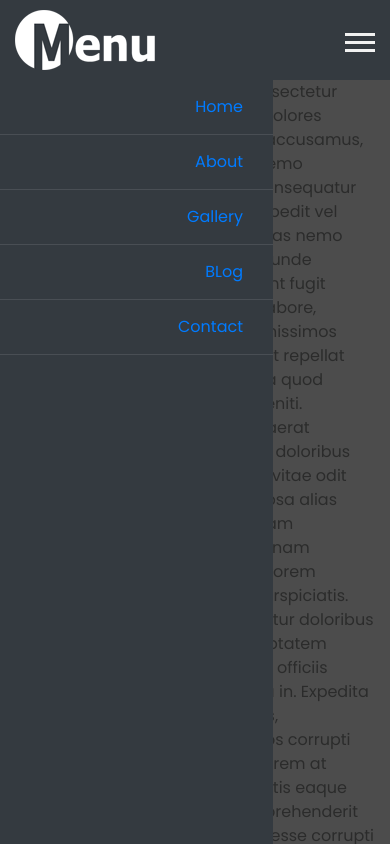
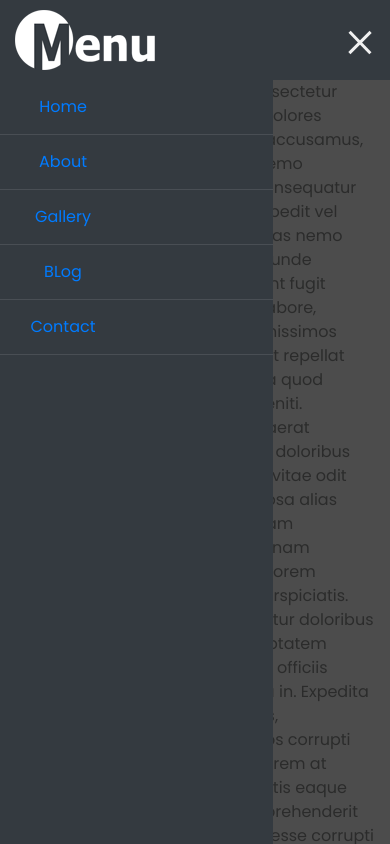
Before and after one commit to mhsajjadhossain/custom-menu, a plain HTML site: page index.html in a window 390 px wide. Both pictures are taken after a click on the button 360 px from the left and 28 px from the top of the page. Shown: the top 844 px of the page. Drawn offline with nearby package versions, Linux system fonts and the light colour scheme.

Commit message:
Kanu Menu V1 final

```diff
--- a/css/responsive.css
+++ b/css/responsive.css
@@ -15,9 +15,15 @@
     .expent-md .container {
         position: relative;
     }
+
+    .expent-md .nav-menu {
+        text-align: center;
+    }
+
     .expent-md .menu-item {
         display: block;
     }
+
     .expent-md .toggler-button button {
         display: inline-block;
         position: absolute;
@@ -25,7 +31,8 @@
         top: 0;
         cursor: pointer;
     }
-    .toggler-button button span{
+
+    .toggler-button button span {
         position: relative;
         transform: rotate(0);
         -webkit-transform: rotate(0);
@@ -38,16 +45,21 @@
         -ms-transition: all .3s linear;
         -o-transition: all .3s linear;
         opacity: 1;
-}
-    .toggler-button button.active span:nth-of-type(1){
+    }
+
+    .toggler-button button.active span:nth-of-type(1) {
         -webkit-transform: rotate(46deg);
         transform: rotate(46deg);
         top: 8px;
+        -moz-transform: rotate(46deg);
+        -ms-transform: rotate(46deg);
+        -o-transform: rotate(46deg);
+    }
 
-}
-    .toggler-button button.active span:nth-of-type(2){
+    .toggler-button button.active span:nth-of-type(2) {
         opacity: 0;
     }
+
     .toggler-button button.active span:nth-of-type(3) {
         transform: rotate(135deg);
         top: -8px;
@@ -55,7 +67,8 @@
         -moz-transform: rotate(135deg);
         -ms-transform: rotate(135deg);
         -o-transform: rotate(135deg);
-}
+    }
+
     .expent-md .menu-item a {
         padding: 15px 0;
         border-bottom: 1px solid rgba(255, 255, 255, 0.1);
@@ -75,8 +88,9 @@
         -moz-transition: all .5s linear;
         -ms-transition: all .5s linear;
         -o-transition: all .5s linear;
-}
-    .expent-md .active.nav-menu{
+    }
+
+    .expent-md .active.nav-menu {
         left: -30%;
         height: 100vh;
 
@@ -89,9 +103,15 @@
     .expent-md .container {
         position: relative;
     }
+
+    .expent-md .nav-menu {
+        text-align: center;
+    }
+
     .expent-md .menu-item {
         display: block;
     }
+
     .expent-md .toggler-button button {
         display: inline-block;
         position: absolute;
@@ -99,6 +119,44 @@
         top: 0;
         cursor: pointer;
     }
+
+    .toggler-button button span {
+        position: relative;
+        transform: rotate(0);
+        -webkit-transform: rotate(0);
+        -moz-transform: rotate(0);
+        -ms-transform: rotate(0);
+        -o-transform: rotate(0);
+        transition: all .3s linear;
+        -webkit-transition: all .3s linear;
+        -moz-transition: all .3s linear;
+        -ms-transition: all .3s linear;
+        -o-transition: all .3s linear;
+        opacity: 1;
+    }
+
+    .toggler-button button.active span:nth-of-type(1) {
+        -webkit-transform: rotate(46deg);
+        transform: rotate(46deg);
+        top: 8px;
+        -moz-transform: rotate(46deg);
+        -ms-transform: rotate(46deg);
+        -o-transform: rotate(46deg);
+    }
+
+    .toggler-button button.active span:nth-of-type(2) {
+        opacity: 0;
+    }
+
+    .toggler-button button.active span:nth-of-type(3) {
+        transform: rotate(135deg);
+        top: -8px;
+        -webkit-transform: rotate(135deg);
+        -moz-transform: rotate(135deg);
+        -ms-transform: rotate(135deg);
+        -o-transform: rotate(135deg);
+    }
+
     .expent-md .menu-item a {
         padding: 15px 0;
         border-bottom: 1px solid rgba(255, 255, 255, 0.1);
@@ -118,8 +176,9 @@
         -moz-transition: all .5s linear;
         -ms-transition: all .5s linear;
         -o-transition: all .5s linear;
-}
-    .expent-md .active.nav-menu{
+    }
+
+    .expent-md .active.nav-menu {
         left: -30%;
         height: 100vh;
 
```
